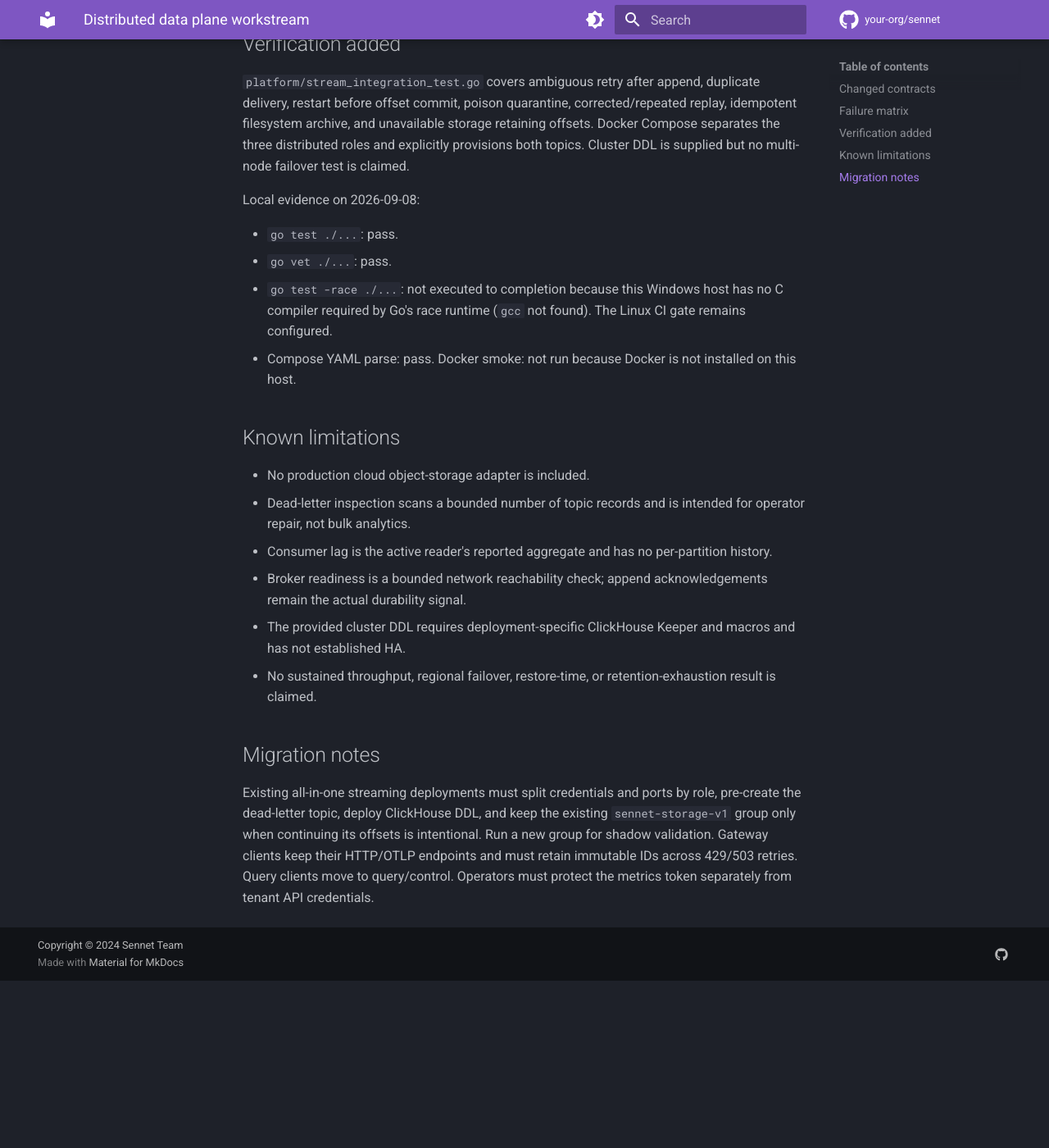
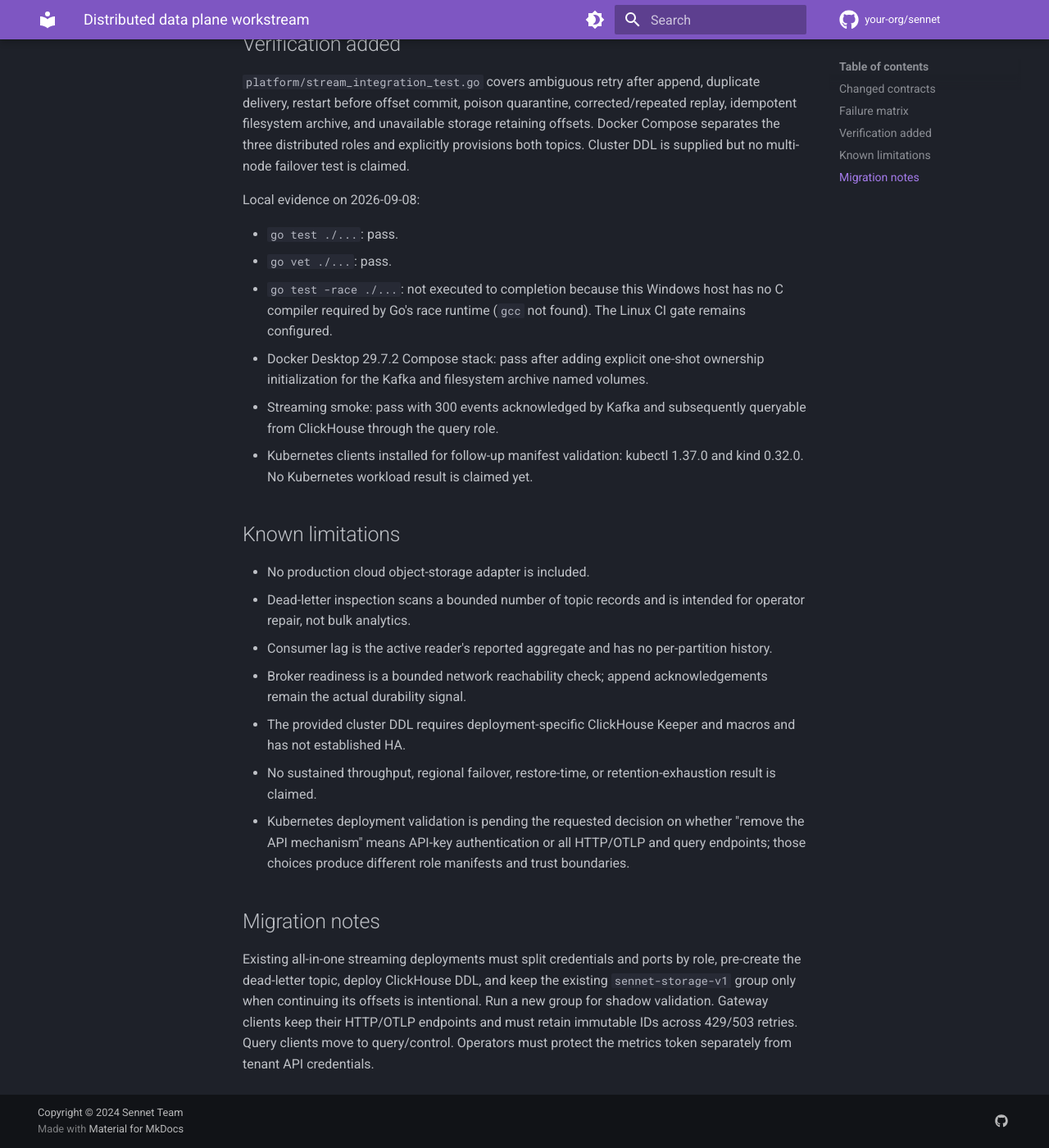
Before and after one commit to MannanSaood/Sennet, an MkDocs documentation site: the page built from docs/workstreams/distributed-data-plane.md, in a window 1280 px wide and 1400 px high, scrolled down 2587 px. Shown: the whole window at 82% size. Built offline with MkDocs 1.6.1 and Material for MkDocs 9.7.7, drawn with Linux system fonts in a browser that asks for light colours; comment, search, counter and statistics services are not loaded; before the commit the page ends 3783 px from its top, so only the background shows below that.

Commit message:
fix: initialize streaming data volumes

```diff
--- a/docs/workstreams/distributed-data-plane.md
+++ b/docs/workstreams/distributed-data-plane.md
@@ -45,7 +45,9 @@
 - `go test ./...`: pass.
 - `go vet ./...`: pass.
 - `go test -race ./...`: not executed to completion because this Windows host has no C compiler required by Go's race runtime (`gcc` not found). The Linux CI gate remains configured.
-- Compose YAML parse: pass. Docker smoke: not run because Docker is not installed on this host.
+- Docker Desktop 29.7.2 Compose stack: pass after adding explicit one-shot ownership initialization for the Kafka and filesystem archive named volumes.
+- Streaming smoke: pass with 300 events acknowledged by Kafka and subsequently queryable from ClickHouse through the query role.
+- Kubernetes clients installed for follow-up manifest validation: kubectl 1.37.0 and kind 0.32.0. No Kubernetes workload result is claimed yet.
 
 ## Known limitations
 
@@ -55,6 +57,7 @@
 - Broker readiness is a bounded network reachability check; append acknowledgements remain the actual durability signal.
 - The provided cluster DDL requires deployment-specific ClickHouse Keeper and macros and has not established HA.
 - No sustained throughput, regional failover, restore-time, or retention-exhaustion result is claimed.
+- Kubernetes deployment validation is pending the requested decision on whether "remove the API mechanism" means API-key authentication or all HTTP/OTLP and query endpoints; those choices produce different role manifests and trust boundaries.
 
 ## Migration notes
 
```
Also changed, not shown: 1 other file.
